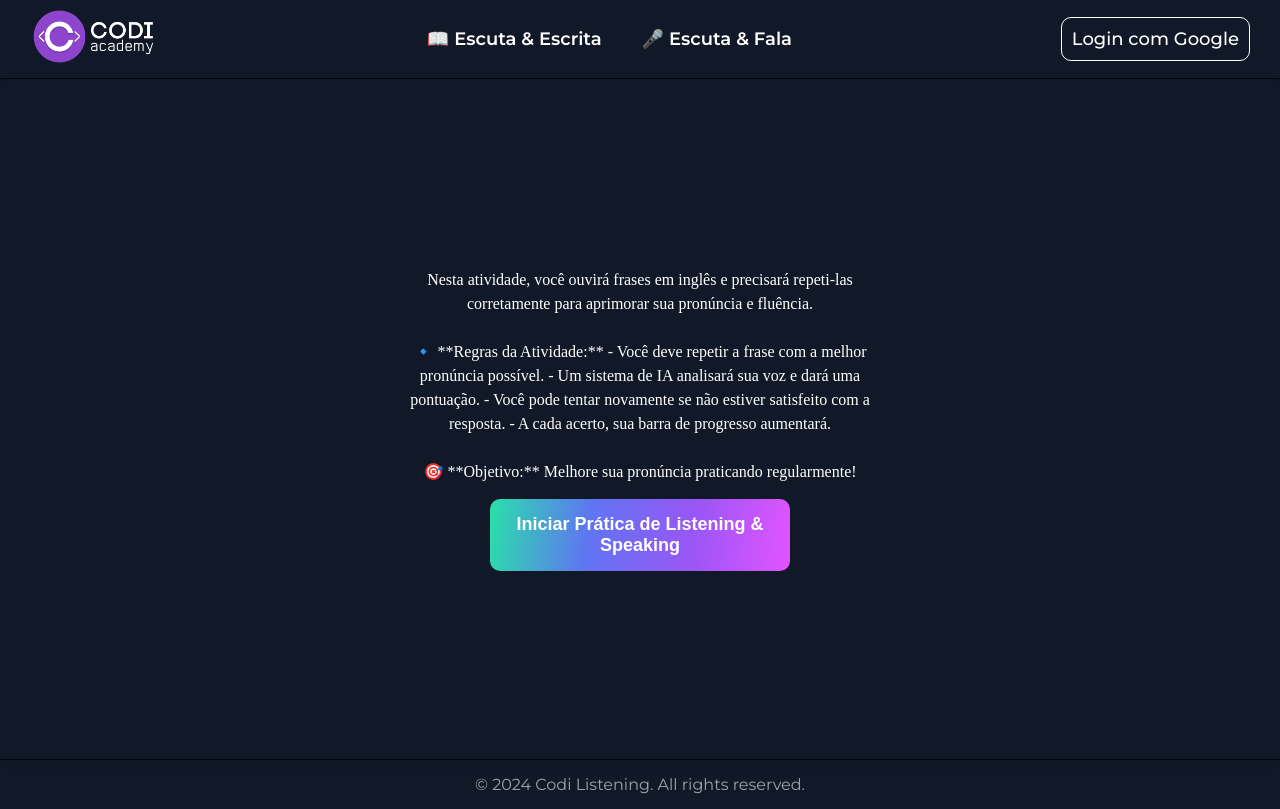
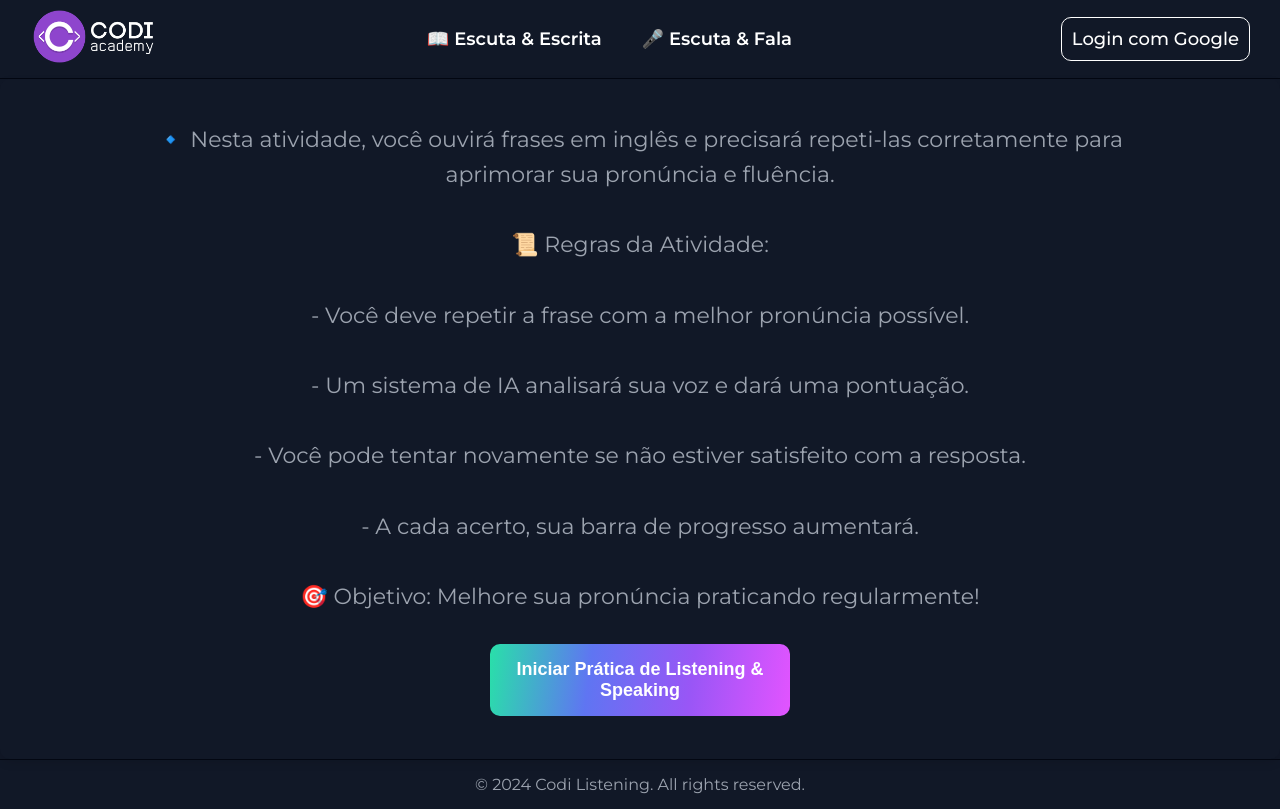
Before and after one commit to Daniel-Thielmann/English-Software, a React (Vite) app: page /listening-speaking in a window 1280 px wide. Built offline with nearby package versions, Linux system fonts and the light colour scheme; no server answers.

Commit message:
listening page route/component done

```diff
--- a/src/Components/Pratica/ListeningSpeakingComponent.css
+++ b/src/Components/Pratica/ListeningSpeakingComponent.css
@@ -11,13 +11,15 @@
 }
 
 /* Texto explicativo */
-.body-text {
-  font-size: 16px;
-  color: #ffffff;
+.listening-speaking-container .body-text {
+  font-family: "Montserrat", sans-serif;
+  color: #9ca3af !important; /* Força a cor cinza */
+  font-weight: 400;
+  font-size: 22px !important; /* Força o tamanho */
+  line-height: 1.6;
+  max-width: 1000px;
   text-align: center;
-  margin-bottom: 15px;
-  max-width: 500px;
-  line-height: 1.5;
+  margin-bottom: 30px;
 }
 
 /* Botão de início */
--- a/src/Components/Pratica/ListeningSpeakingComponent.jsx
+++ b/src/Components/Pratica/ListeningSpeakingComponent.jsx
@@ -44,17 +44,27 @@ const ListeningSpeakingComponent = () => {
       ) : (
         <div className="start-section">
           <p className="body-text">
-            Nesta atividade, você ouvirá frases em inglês e precisará repeti-las
-            corretamente para aprimorar sua pronúncia e fluência.
+            🔹 Nesta atividade, você ouvirá frases em inglês e precisará
+            repeti-las corretamente para aprimorar sua pronúncia e fluência.
             <br />
             <br />
-            🔹 **Regras da Atividade:** - Você deve repetir a frase com a melhor
-            pronúncia possível. - Um sistema de IA analisará sua voz e dará uma
-            pontuação. - Você pode tentar novamente se não estiver satisfeito
-            com a resposta. - A cada acerto, sua barra de progresso aumentará.
+            📜 Regras da Atividade:
             <br />
             <br />
-            🎯 **Objetivo:** Melhore sua pronúncia praticando regularmente!
+            - Você deve repetir a frase com a melhor pronúncia possível.
+            <br />
+            <br />
+            - Um sistema de IA analisará sua voz e dará uma pontuação.
+            <br />
+            <br />
+            - Você pode tentar novamente se não estiver satisfeito com a
+            resposta.
+            <br />
+            <br />
+            - A cada acerto, sua barra de progresso aumentará.
+            <br />
+            <br />
+            🎯 Objetivo: Melhore sua pronúncia praticando regularmente!
           </p>
           <button className="start-button" onClick={comecarPratica}>
             Iniciar Prática de Listening & Speaking
--- a/src/Components/Pratica/ListeningWritingComponent.css
+++ b/src/Components/Pratica/ListeningWritingComponent.css
@@ -19,7 +19,7 @@
   font-weight: 400;
   font-size: 22px !important; /* Força o tamanho */
   line-height: 1.6;
-  max-width: 800px;
+  max-width: 1000px;
   text-align: center;
   margin-bottom: 30px;
 }
```
